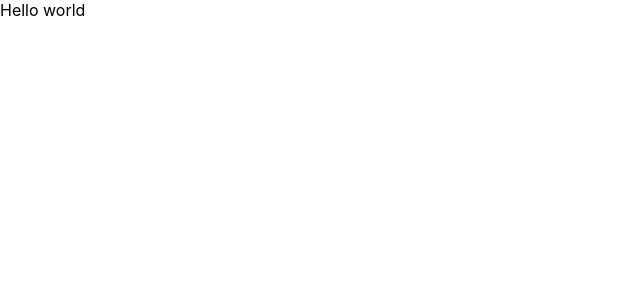
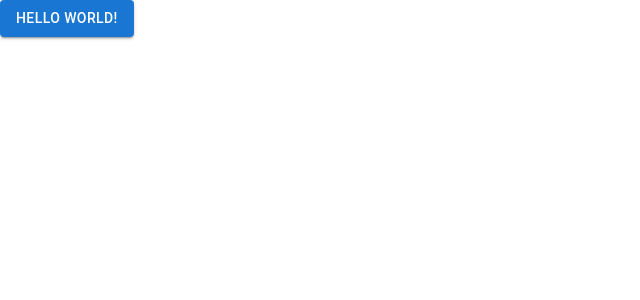
Before and after one commit to gulintech/extra-front-api, a React (Create React App) app: page / in a window 1280 px wide. Shown: the top 300 px of the page, without its empty margins (0-640 px from the left). Built offline with nearby package versions, Linux system fonts and the light colour scheme.

Commit message:
Added MUI

```diff
--- a/package.json
+++ b/package.json
@@ -3,6 +3,9 @@
   "version": "0.1.0",
   "private": true,
   "dependencies": {
+    "@emotion/react": "^11.9.0",
+    "@emotion/styled": "^11.8.1",
+    "@mui/material": "^5.8.1",
     "@types/node": "^16.11.36",
     "@types/react": "^18.0.9",
     "@types/react-dom": "^18.0.5",
--- a/src/App.tsx
+++ b/src/App.tsx
@@ -1,5 +1,11 @@
+import { Button } from "@mui/material";
+
 function App() {
-  return <> Hello world</>;
+  return (
+    <>
+      <Button variant="contained">Hello world!</Button>
+    </>
+  );
 }
 
 export default App;
```
Also changed, not shown: 1 other file (tests, documents, lock files or other folders).
